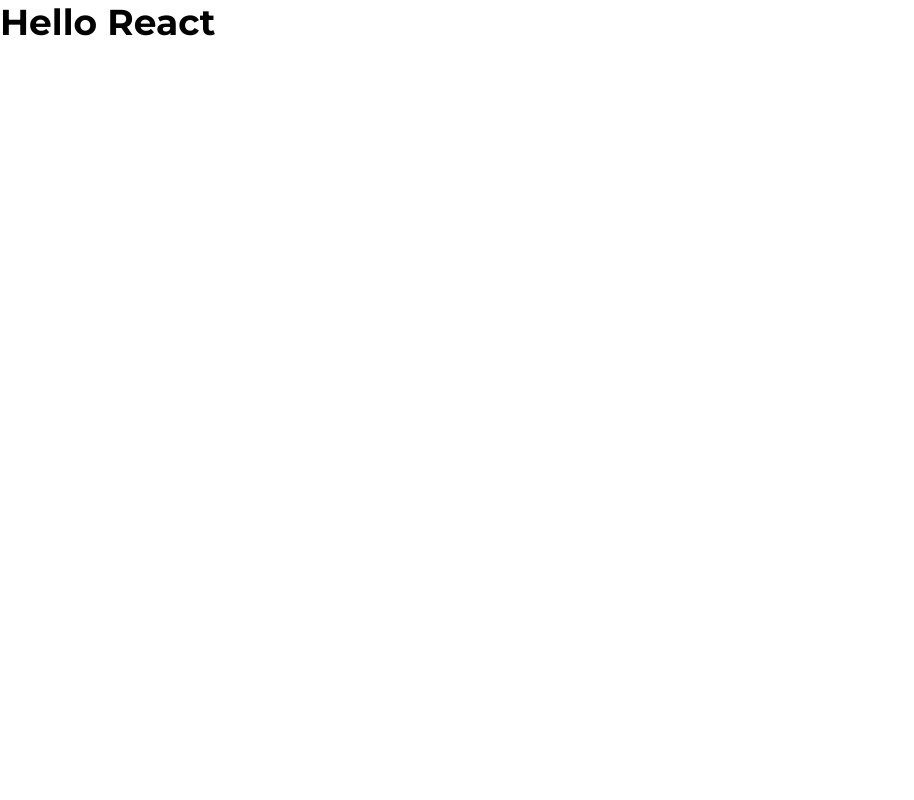
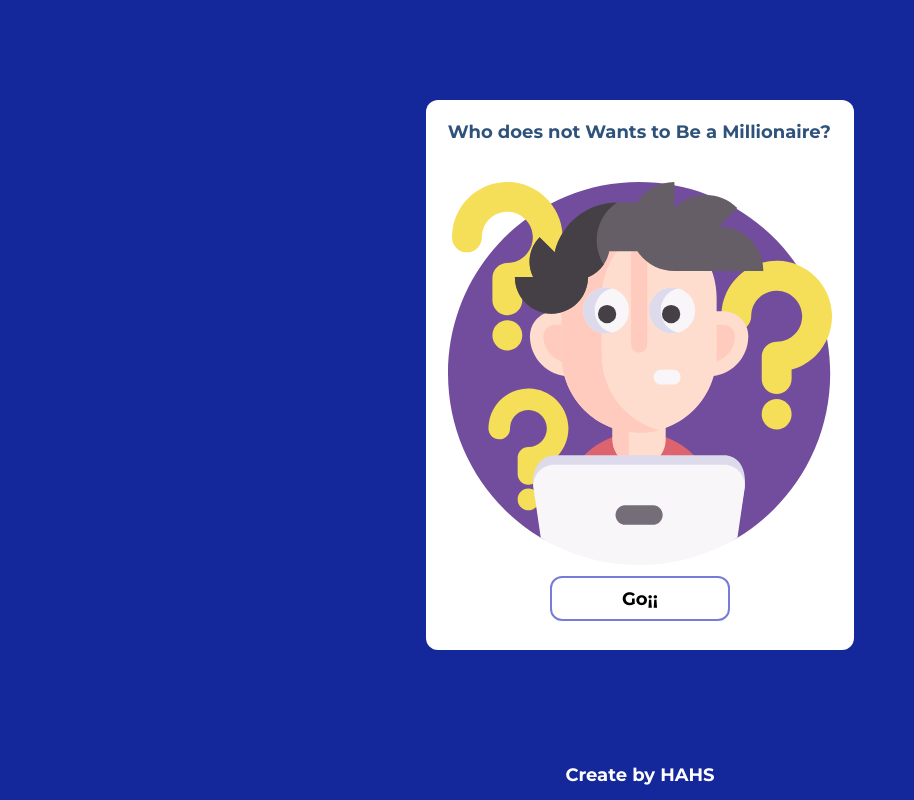
Before and after one commit to hahs-92/myTriviaApp, a React (Create React App) app: page / in a window 1280 px wide. Shown: the whole page, without its empty margins (0-914 px from the left). Built offline with nearby package versions, Linux system fonts and the light colour scheme.

Commit message:
add CardCover

```diff
--- a/src/App.tsx
+++ b/src/App.tsx
@@ -1,10 +1,26 @@
 import React from 'react';
+//styles
+import { AppWrapper } from './styles/AppStyles'
+//components
+import Card from './components/Card'
+import CoverCard from './components/CoverCard'
 
 function App() {
   return (
-    <div className="App">
-      <h1>Hello React</h1>
-    </div>
+    <AppWrapper>
+      {/* Body */}
+      <main className='Main'>
+        <Card >
+          <CoverCard />
+        </Card>
+      </main>
+
+
+      {/* Footer */}
+      <footer className='Footer'>
+        Create by HAHS
+      </footer>
+    </AppWrapper>
   );
 }
 
--- /dev/null
+++ b/src/components/Button.tsx
@@ -0,0 +1,15 @@
+import React from "react"
+//styles
+import { ButtonWrapper } from '../styles/components/ButtonStyles'
+
+type ButtonProps = {
+    title: string
+}
+
+const Button: React.FC<ButtonProps> = ({title}) => {
+    return (
+        <ButtonWrapper>{ title }</ButtonWrapper>
+    )
+}
+
+export default Button
--- /dev/null
+++ b/src/components/Card.tsx
@@ -0,0 +1,17 @@
+//styles
+import React from 'react'
+import { CardWrapper } from '../styles/components/CardStyles'
+
+type CardProps = {
+    children: React.ReactChild
+}
+
+const Card: React.FC<CardProps> = ({ children }) => {
+    return(
+        <CardWrapper>
+            { children }
+        </CardWrapper>
+    )
+}
+
+export default Card
--- /dev/null
+++ b/src/components/CoverCard.tsx
@@ -0,0 +1,25 @@
+import { CardCoverWrapper } from '../styles/components/CardCoverStyles'
+//assests
+import coverImg from '../assets/newbie.svg'
+//components
+import Button from './Button'
+
+const CoverCard = () => {
+    return(
+        <CardCoverWrapper>
+            <section>
+                <h2>Who does not Wants to Be a Millionaire? </h2>
+            </section>
+
+            <section>
+                <img className='CoverImage' src={ coverImg } alt="avatar" />
+            </section>
+
+            <section className='ButtonWrapper'>
+                <Button title='Go¡¡'/>
+            </section>
+        </CardCoverWrapper>
+    )
+}
+
+export default CoverCard
--- a/src/index.css
+++ /dev/null
@@ -1,13 +0,0 @@
-body {
-  margin: 0;
-  font-family: -apple-system, BlinkMacSystemFont, 'Segoe UI', 'Roboto', 'Oxygen',
-    'Ubuntu', 'Cantarell', 'Fira Sans', 'Droid Sans', 'Helvetica Neue',
-    sans-serif;
-  -webkit-font-smoothing: antialiased;
-  -moz-osx-font-smoothing: grayscale;
-}
-
-code {
-  font-family: source-code-pro, Menlo, Monaco, Consolas, 'Courier New',
-    monospace;
-}
--- /dev/null
+++ b/src/styles/AppStyles.ts
@@ -0,0 +1,26 @@
+import styled from "styled-components"
+//interfaces
+import { GlobalVariables } from '../styles/GlobalStyles'
+
+
+export const AppWrapper = styled.div `
+    display: grid;
+    align-items: center;
+    justify-items: center;
+    grid-template: 1fr 50px / 1fr;
+    min-height: 100vh;
+    background-color: ${ GlobalVariables.bg };
+
+    & .Main {
+        display: flex;
+        justify-content: center;
+    }
+
+    & .Footer {
+        grid-row-start: 2;
+        justify-self: center;
+        align-self: center;
+        font-size: 1.8rem;
+        color: ${ GlobalVariables.white};
+    }
+`
--- a/src/styles/GlobalStyles.ts
+++ b/src/styles/GlobalStyles.ts
@@ -3,6 +3,7 @@ import { createGlobalStyle } from "styled-components";
 
 //variables globales
 export enum GlobalVariables {
+    bg= '#14279B',
     white = '#ffffff',
     black = '#2F527B',
     blue = '#6066d0d9',
--- /dev/null
+++ b/src/styles/components/ButtonStyles.ts
@@ -0,0 +1,21 @@
+import styled from "styled-components";
+//Global variables
+import { GlobalVariables } from '../GlobalStyles'
+
+export const ButtonWrapper = styled.button `
+    width: 100%;
+    max-width: 180px;
+    height: 45px;
+    background-color: transparent;
+    border: 2px solid ${ GlobalVariables.blue} ;
+    border-radius: 12px;
+    font-size: 1.8rem;
+    font-family: 'Montserrat', sans-serif;
+    cursor: pointer;
+
+    &:hover {
+        background-color: ${ GlobalVariables.orange };
+        border: 2px solid ${ GlobalVariables.orange};
+        border-bottom: 3px solid ${ GlobalVariables.black };
+    }
+`
--- /dev/null
+++ b/src/styles/components/CardCoverStyles.ts
@@ -0,0 +1,22 @@
+import styled from "styled-components";
+//Global variables
+import { GlobalVariables } from '../GlobalStyles'
+
+export const CardCoverWrapper = styled.article `
+    display: grid;
+    grid-template: 60px 1fr 60px / 1fr;
+    padding: 5%;
+    width: 100%;
+    height: 100%;
+
+    .CoverImage {
+        width: 100%;
+    }
+
+    .ButtonWrapper {
+        display: flex;
+        justify-content: center;
+        align-items: center;
+    }
+
+`
--- /dev/null
+++ b/src/styles/components/CardStyles.ts
@@ -0,0 +1,14 @@
+import styled from "styled-components";
+//Global variables
+import { GlobalVariables } from '../GlobalStyles'
+
+export const CardWrapper = styled.section `
+    width: 95%;
+    max-width: 450px;
+    min-width: 280px;
+    height: auto;
+    min-height: 400px;
+    background-color: ${ GlobalVariables.white };
+    color: ${ GlobalVariables.black };
+    border-radius: 12px;
+`
```
Also changed, not shown: src/assets/newbie.svg (added).
